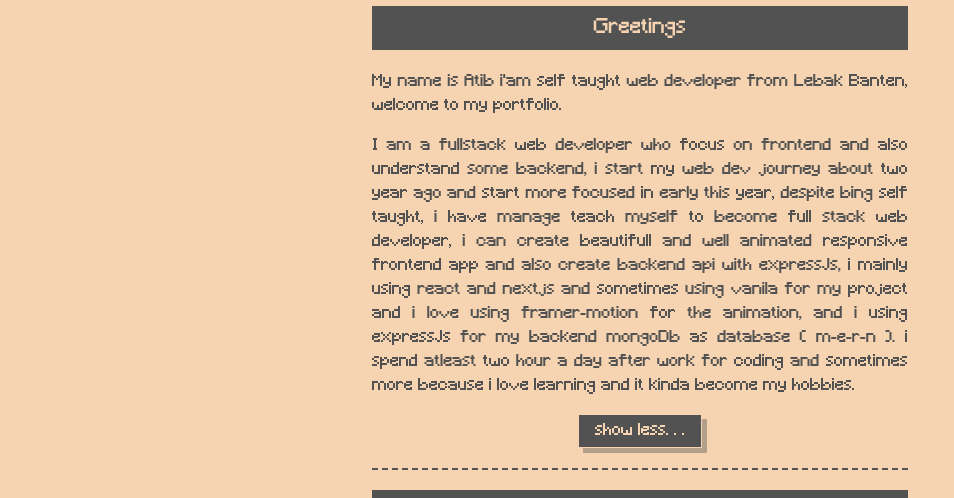
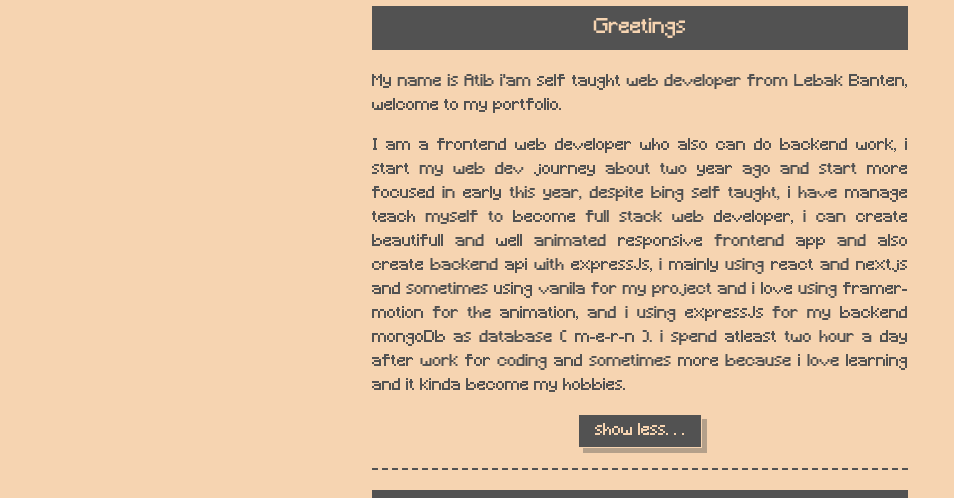
Before and after one commit to atib-gmc/new-portfolio-, a React (Vite) app: page / in a window 1280 px wide. Both pictures are taken after a click on the button "Read more . . .". Shown: the part 216-714 px from the top of the page, without its empty margins (0-954 px from the left). Built offline with nearby package versions, Linux system fonts and the light colour scheme.

Commit message:
add:add animation in some components

```diff
--- a/src/components/pages/mainPage/Projects.tsx
+++ b/src/components/pages/mainPage/Projects.tsx
@@ -12,7 +12,7 @@ const projects: Project[] = [
       "This project aims to develop a modern and interactive social media application leveraging the power of React, Firebase, and TypeScript. The application focuses on providing users with a seamless and engaging platform for social networking while incorporating robust functionalities and a user-friendly interface.",
     gitHub: "https://github.com/adios35/socialMediaAppFireBase",
     url: "https://social-media-app-fire-base.vercel.app",
-    features: [
+       features: [
       "responsive mobile first",
       "authentication",
       "image upload",
@@ -32,7 +32,7 @@ const projects: Project[] = [
       "This eCommerce project with user-friendly interface powered by React Typescript and Firebase. It encompasses essential functionalities like cart management, user registration, and login features. With real-time updates from Firebase, this platform ensures interactive UI, providing a seamless shopping experience for all users.",
     url: "https://e-commerce-firebase.netlify.app/",
     gitHub: "",
-    features: [
+     features: [
       "fully functional shopping cart ",
       "responsive",
       "dark mode",
@@ -44,19 +44,18 @@ const projects: Project[] = [
       "https://res.cloudinary.com/dhvra0tqf/image/upload/v1704549579/porto/q8ty9ymgjp5vnikyt0d7.png",
       "https://res.cloudinary.com/dhvra0tqf/image/upload/v1704549578/porto/aqexqcsajgo2hb675vr7.png",
     ],
-  },
-  {
+  }, {
     name: "fullstack-blog-app(mern + jwt)",
     stacks: ["React", "Typesript", "Tailwindcss", "Jwt", "Express", "NodeJs"],
     description:
       "this is my first fullstack app, and this is one of my project based learning while learning backend with express as backend database with mongo db , the hardest challange i faced is creating authentication with jwt",
+
     url: "https://incredible-axolotl-710e61.netlify.app/",
-    gitHub: "",
-    features: [
+     gitHub: "",   features: [
       "authentication with jwt",
       "Crud",
       "responsive mobile first",
-      "comment",
+      "comment the article",
     ],
     imgs: [
       "https://res.cloudinary.com/dhvra0tqf/image/upload/v1705311715/porto/swsym7mk8gskhhmdnqfj.png",
@@ -64,7 +63,7 @@ const projects: Project[] = [
       "https://res.cloudinary.com/dhvra0tqf/image/upload/v1704549833/v5r5pc5g8jikt7rbpstj.png",
       "https://res.cloudinary.com/dhvra0tqf/image/upload/v1705311715/porto/kjiat5fbcior6e93bxlm.png",
     ],
-  },
+  }
 ];
 
 const Projects = () => {
@@ -73,7 +72,7 @@ const Projects = () => {
     <>
       <hr className="divider my-8 border-t-2 border-dashed mx-auto  border-main-dark" />
       <section id="projects">
-        <Header className="text-xl pt-[4px] block py-2">Projects</Header>
+        <Header className="text-xl pt-[4px]">Projects</Header>
       </section>
       {projects.map((project, i) => (
         <ProjectCard key={i} project={project} id={i} />
@@ -83,6 +82,6 @@ const Projects = () => {
       </CustomButton>
     </>
   );
-};
+}
 
 export default Projects;
--- a/src/components/pages/mainPage/index.tsx
+++ b/src/components/pages/mainPage/index.tsx
@@ -1,4 +1,5 @@
 import { useState } from "react";
+import { motion, AnimatePresence } from "framer-motion";
 import CustomButton from "../../Buttons/customBtnMain";
 // import StaticBtn from "../../Buttons/staticBtn";
 import Header from "../../typoghrapy/Header";
@@ -20,21 +21,28 @@ const Main = () => {
           My name is Atib i'am self taught web developer from Lebak Banten,
           welcome to my portfolio.
         </p>
-        {showMore && (
-          <p>
-            I am a fullstack web developer who focus on frontend and also
-            understand some backend, i start my web dev journey about two year
-            ago and start more focused in early this year, despite bing self
-            taught, i have manage teach myself to become full stack web
-            developer, i can create beautifull and well animated responsive
-            frontend app and also create backend api with expressJs, i mainly
-            using react and nextjs and sometimes using vanila for my project and
-            i love using framer-motion for the animation, and i using expressJs
-            for my backend mongoDb as database ( m-e-r-n ). i spend atleast two
-            hour a day after work for coding and sometimes more because i love
-            learning and it kinda become my hobbies.
-          </p>
-        )}
+        <AnimatePresence>
+          {showMore && (
+            <motion.p
+              initial={{ height: 0, opacity: 0 }}
+              animate={{ height: "auto", opacity: 1 }}
+              exit={{ height: 0, opacity: 0 }}
+              transition={{ staggerChildren: 0.3, delayChildren: 0.2 }}
+            >
+              I am a frontend web developer who also can do backend work, i
+              start my web dev journey about two year ago and start more focused
+              in early this year, despite bing self taught, i have manage teach
+              myself to become full stack web developer, i can create beautifull
+              and well animated responsive frontend app and also create backend
+              api with expressJs, i mainly using react and nextjs and sometimes
+              using vanila for my project and i love using framer-motion for the
+              animation, and i using expressJs for my backend mongoDb as
+              database ( m-e-r-n ). i spend atleast two hour a day after work
+              for coding and sometimes more because i love learning and it kinda
+              become my hobbies.
+            </motion.p>
+          )}
+        </AnimatePresence>
         <CustomButton onClick={() => setShowMore((pre) => !pre)}>
           {showMore ? (
             <span>show less. . . </span>
--- a/src/components/projectCard/index.tsx
+++ b/src/components/projectCard/index.tsx
@@ -1,10 +1,9 @@
 import { AiFillGithub } from "react-icons/ai";
+import { motion, AnimatePresence } from "framer-motion";
 import CustomButton from "../Buttons/customBtnMain";
 import StaticBtn from "../Buttons/staticBtn";
 import { useState } from "react";
-import Carousel from "../carousel";
 import Carousel2 from "../carousel/Carousel2";
-// import { Carousel } from "react-responsive-carousel";
 export type Project = {
   name: string;
   stacks: string[];
@@ -16,7 +15,7 @@ export type Project = {
 };
 
 const ProjectCard = ({ project, id }: { project: Project; id: number }) => {
-  const { description, imgs, name, stacks, url, gitHub } = project;
+  const { description, features, imgs, name, stacks, url, gitHub } = project;
   const [isShow, setIsShow] = useState(false);
 
   return (
@@ -25,15 +24,29 @@ const ProjectCard = ({ project, id }: { project: Project; id: number }) => {
         {id + 1}. {name}
       </h1>
       <div className="flex justify-center gap-5 flex-wrap w-full">
-        {stacks?.map((name, i) => (
-          <StaticBtn key={i}>{name}</StaticBtn>
-        ))}
+        {stacks?.map((name, i) => <StaticBtn key={i}>{name}</StaticBtn>)}
       </div>
       <p className="text-justify">
         {isShow ? description : description.slice(0, 80) + " . . ."}
       </p>
+      <AnimatePresence>
         {isShow && (
+          <motion.div
+            initial={{ height: 0, opacity: 0 }}
+            animate={{ height: "auto", opacity: 1 }}
+            exit={{ height: 0, opacity: 0 }}
+            transition={{ staggerChildren: 0.3, delayChildren: 0.2 }}
+          >
+            {features && (
               <>
+                <ul className="text-sm text-start list-bullet">
+                  <h4 className="text-lg  text-start">features :</h4>
+                  {features.map((feature) => (
+                    <li>{feature}</li>
+                  ))}
+                </ul>
+              </>
+            )}
             <Carousel2 images={imgs} />
 
             <div className="navigate flex gap-2">
@@ -50,8 +63,9 @@ const ProjectCard = ({ project, id }: { project: Project; id: number }) => {
                 </a>
               </CustomButton>
             </div>
-        </>
+          </motion.div>
         )}
+      </AnimatePresence>
       <CustomButton
         onClick={() => setIsShow((pre) => !pre)}
         className="text-xs"
```
Lines whose indentation alone changed are shown as unchanged.
